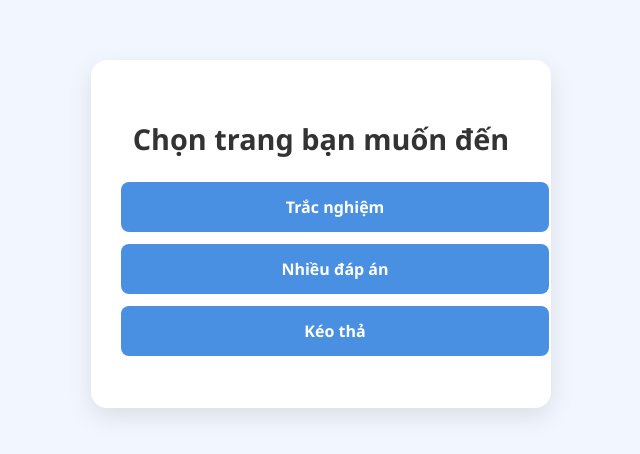
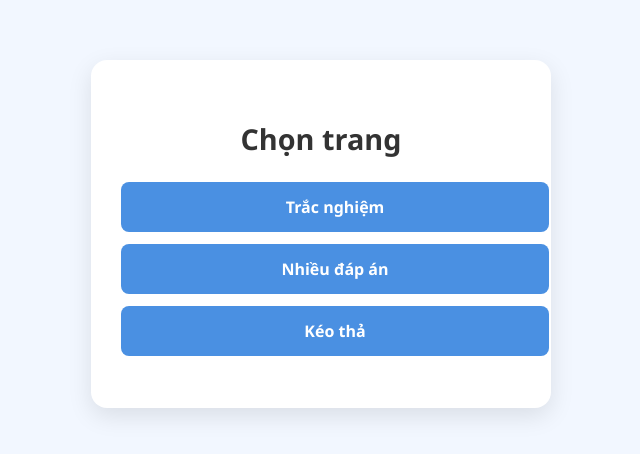
Before and after one commit to qhun22/hedieuhanh, a plain HTML site: page index.html in a window 1280 px wide. Shown: the part 166-620 px from the top of the page, without its empty margins (319-959 px from the left). Drawn offline with Linux system fonts and the light colour scheme.

Commit message:
Update index.html

```diff
--- a/index.html
+++ b/index.html
@@ -76,7 +76,7 @@
   </head>
   <body>
     <div class="container">
-      <h1>Chọn trang bạn muốn đến</h1>
+      <h1>Chọn trang</h1>
       <a href="hedieuhanhv1.html" class="link-button">Trắc nghiệm</a>
       <a href="hedieuhanhv2.html" class="link-button">Nhiều đáp án</a>
       <a href="hedieuhanhv3.html" class="link-button">Kéo thả</a>
```
